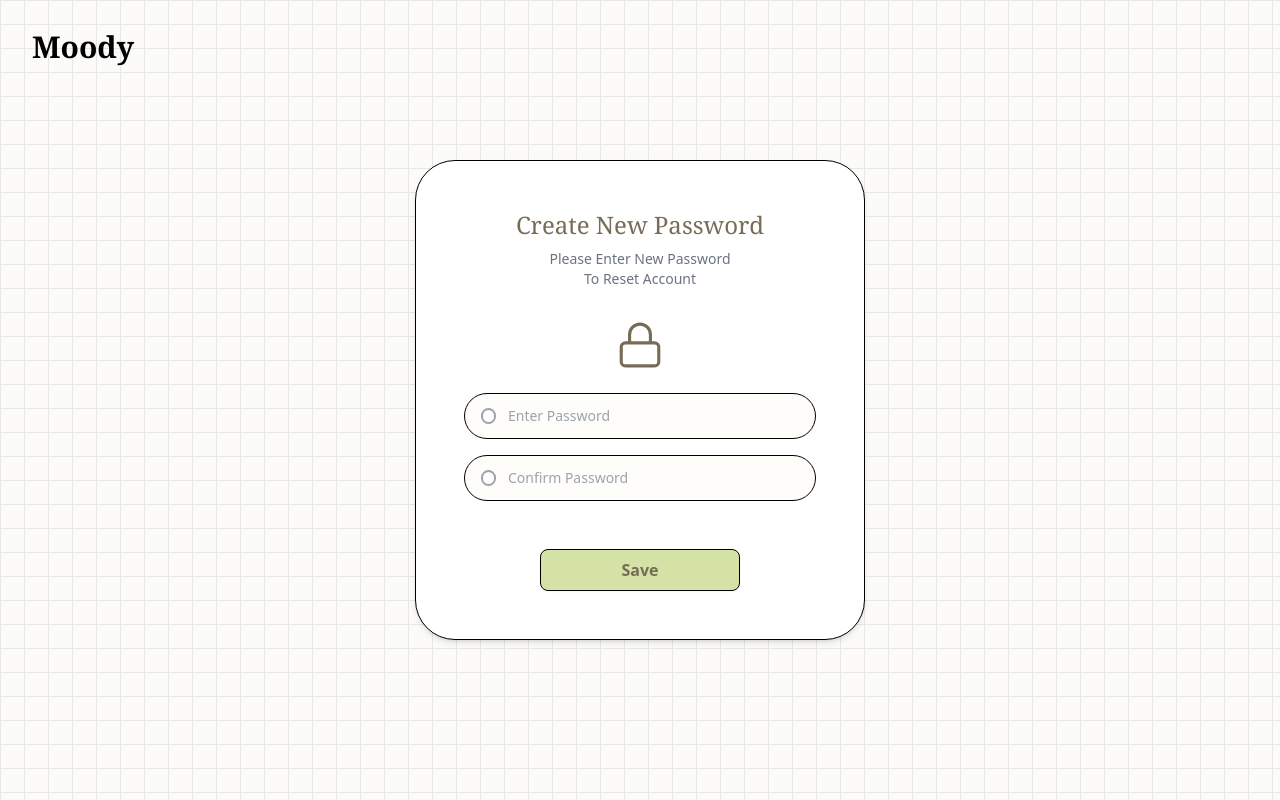
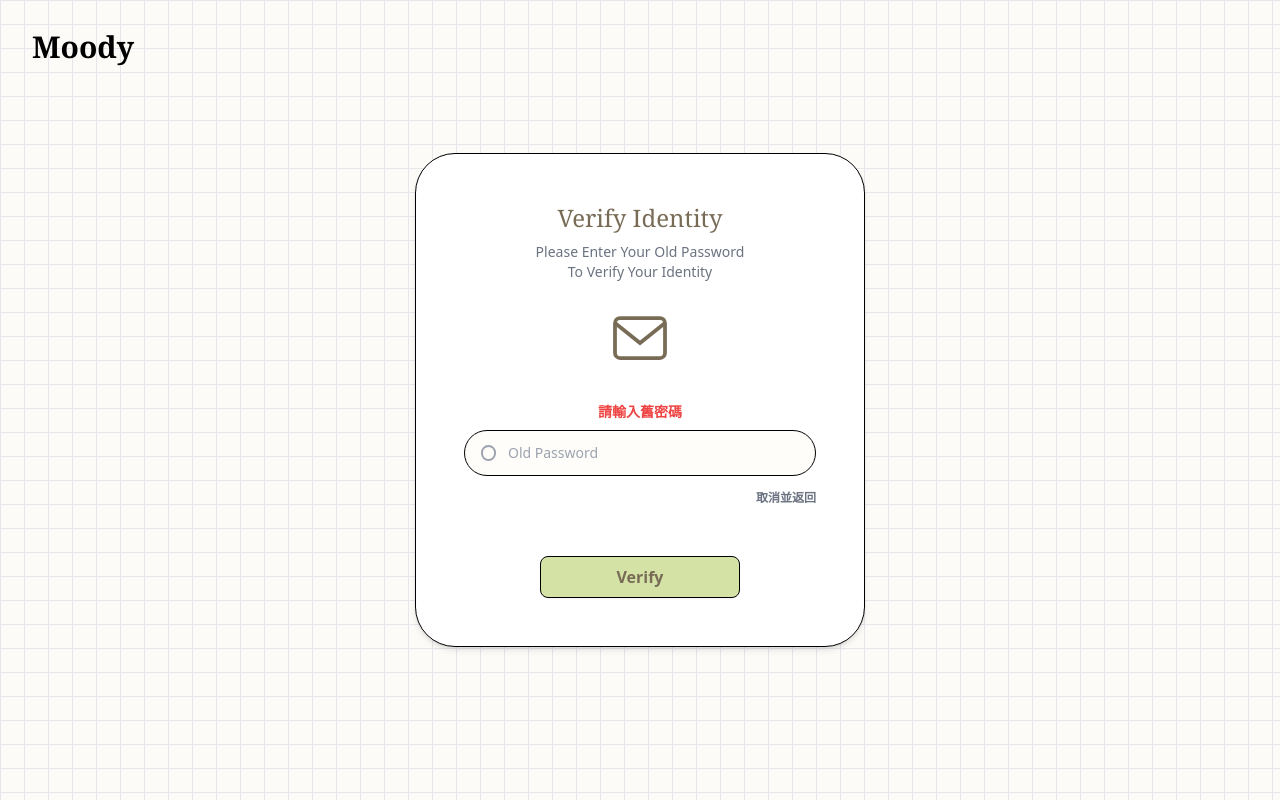
Before and after one commit to Zixin717/Moody-UI, a React (Vite) app: page /verify in a window 1280 px wide. Both pictures are taken after a click on the button "Verify". Built offline with nearby package versions, Linux system fonts and the light colour scheme.

Commit message:
密碼驗證

```diff
--- a/src/VerifyPage.jsx
+++ b/src/VerifyPage.jsx
@@ -4,23 +4,92 @@ import { Link, useNavigate } from 'react-router-dom';
 const VerifyPage = () => {
   const navigate = useNavigate();
 
-  // 核心變數 -> 用 step 來控制現在顯示哪一個畫面
-  // 1: 輸入舊密碼確定為本人操作
-  // 2: 新密碼更動畫面
+  // 1. 畫面狀態控制
   const [step, setStep] = useState(1);
+  const [errorMsg, setErrorMsg] = useState(""); // 顯示錯誤訊息用
 
-  // 模擬各個步驟的點擊動作
-  const handleVerifyOldPassword = () => setStep(2);
+  // 2. 表單輸入狀態
+  const [oldPassword, setOldPassword] = useState("");
+  const [newPassword, setNewPassword] = useState("");
+  const [confirmPassword, setConfirmPassword] = useState("");
 
-  // 修正：把函數名稱改為 handleSavePassword 讓底下按鈕找得到！
-  const handleSavePassword = () => {
-    alert("密碼修改成功！請重新登入。");
-    navigate('/login');
+  // 測試：假設目前的登入使用者 ID，實務上通常從 localStorage 或 Context 取出)
+  const currentUserId = 1;
+
+  // ==========================================
+  // Step 1: 驗證舊密碼 (打給 C# 後端)
+  // ==========================================
+  const handleVerifyOldPassword = async () => {
+    setErrorMsg("");
+    if (!oldPassword) {
+      setErrorMsg("請輸入舊密碼");
+      return;
+    }
+
+    try {
+      // 向 C# 後端發送驗證請求
+      // 注意：這裡的 URL 取決於組員 C# API 的路由設計
+      const response = await fetch('https://localhost:7247/api/Auth/VerifyPassword', {
+        method: 'POST',
+        headers: { 'Content-Type': 'application/json' },
+        body: JSON.stringify({
+          userId: currentUserId,
+          password: oldPassword
+        })
+      });
+
+      if (response.ok) {
+        // 驗證成功，進入第二步
+        setStep(2);
+      } else {
+        setErrorMsg("舊密碼錯誤，請重新輸入。");
+      }
+    } catch (error) {
+      console.error("驗證失敗:", error);
+      setErrorMsg("伺服器連線異常。");
+    }
+  };
+
+  // ==========================================
+  // Step 2: 儲存新密碼 (打給 C# 後端)
+  // ==========================================
+  const handleSavePassword = async () => {
+    setErrorMsg("");
+    if (!newPassword || !confirmPassword) {
+      setErrorMsg("密碼欄位不能為空");
+      return;
+    }
+    if (newPassword !== confirmPassword) {
+      setErrorMsg("兩次輸入的新密碼不一致");
+      return;
+    }
+
+    try {
+      // 向 C# 後端發送變更密碼請求
+      const response = await fetch('https://localhost:7247/api/Auth/ChangePassword', {
+        method: 'POST',
+        headers: { 'Content-Type': 'application/json' },
+        body: JSON.stringify({
+          userId: currentUserId,
+          oldPassword: oldPassword, // 通常需要再傳一次舊密碼確保安全
+          newPassword: newPassword
+        })
+      });
+
+      if (response.ok) {
+        alert("密碼修改成功！請重新登入。");
+        navigate('/login');
+      } else {
+        setErrorMsg("密碼修改失敗，請稍後再試。");
+      }
+    } catch (error) {
+      console.error("修改失敗:", error);
+      setErrorMsg("伺服器連線異常。");
+    }
   };
 
   return (
     <>
-      {/* 淡入動畫 */}
       <style>{`
         @keyframes fadeIn { from { opacity: 0; transform: translateY(10px); } to { opacity: 1; transform: translateY(0); } }
         .animate-fade-in { animation: fadeIn 0.4s ease-out forwards; }
@@ -28,35 +97,39 @@ const VerifyPage = () => {
 
       <div className="min-h-screen bg-[#FDFBF7] bg-[linear-gradient(to_right,#e5e7eb_1px,transparent_1px),linear-gradient(to_bottom,#e5e7eb_1px,transparent_1px)] bg-[size:24px_24px] flex flex-col items-center justify-center font-sans">
 
-        {/* 左上角 Logo 回首頁 */}
         <div className="absolute top-6 left-8">
           <Link to="/home" className="text-[30px] text-moBlack font-bold font-serif hover:text-moAzure transition-colors">Moody</Link>
         </div>
 
-        {/* 修改密碼共用卡片 start */}
         <div className="bg-white border border-moBlack rounded-[2.5rem] p-12 flex flex-col items-center shadow-md w-[450px] min-h-[450px] transition-all duration-300">
 
           {/* =========================================
-              Step 1：輸入舊密碼驗證身份
+              Step 1 畫面
           ========================================= */}
           {step === 1 && (
             <div className="flex flex-col items-center w-full animate-fade-in">
               <h2 className="text-2xl font-serif text-moBrown mb-2">Verify Identity</h2>
               <p className="text-sm text-gray-500 text-center mb-8">Please Enter Your Old Password<br/>To Verify Your Identity</p>
 
-              {/* 信封圖示 */}
               <div className="w-16 h-12 flex items-center justify-center mb-10">
                  <svg width="60" viewBox="0 0 24 24" fill="none" stroke="#786C56" strokeWidth="1.5"><rect x="2" y="4" width="20" height="16" rx="2" /><polyline points="2 6 12 14 22 6" /></svg>
               </div>
 
-              {/* Password 輸入框 */}
+              {/* 錯誤提示訊息區塊 */}
+              {errorMsg && <div className="text-red-500 text-sm font-bold mb-2">{errorMsg}</div>}
+
               <div className="w-full flex flex-col gap-2 mb-4">
                 <div className="flex items-center bg-moCream/30 border border-moBlack rounded-full px-4 py-3 focus-within:border-moAzure focus-within:ring-2 focus-within:ring-moAzure/20 transition-all">
                   <span className="w-4 h-4 border-2 border-gray-400 rounded-full mr-3"></span>
-                  <input type="password" placeholder="Old Password" className="w-full bg-transparent outline-none text-sm text-gray-700" />
+                  <input
+                    type="password"
+                    placeholder="Old Password"
+                    value={oldPassword}
+                    onChange={(e) => setOldPassword(e.target.value)}
+                    className="w-full bg-transparent outline-none text-sm text-gray-700"
+                  />
                 </div>
                 <div className="text-right">
-                  {/* 修正：改成用 Link 導回設定頁，體驗更好 */}
                   <Link to="/profile" className="text-xs font-bold text-gray-500 hover:text-moOlive transition-colors">取消並返回</Link>
                 </div>
               </div>
@@ -68,7 +141,7 @@ const VerifyPage = () => {
           )}
 
           {/* =========================================
-              Step 2：設定新密碼
+              Step 2 畫面
           ========================================= */}
           {step === 2 && (
             <div className="flex flex-col items-center w-full animate-fade-in">
@@ -76,21 +149,33 @@ const VerifyPage = () => {
               <p className="text-sm text-gray-500 text-center mb-8">Please Enter New Password<br/>To Reset Account</p>
 
               <div className="w-16 h-12 flex items-center justify-center mb-6">
-                 {/* 鎖頭圖示 */}
                  <svg width="50" viewBox="0 0 24 24" fill="none" stroke="#786C56" strokeWidth="1.5"><rect x="3" y="11" width="18" height="11" rx="2" /><path d="M7 11V7a5 5 0 0 1 10 0v4" /></svg>
               </div>
 
+              {/* 錯誤提示訊息區塊 */}
+              {errorMsg && <div className="text-red-500 text-sm font-bold mb-2">{errorMsg}</div>}
+
               <div className="w-full flex flex-col gap-4 mb-4">
-                {/* 密碼輸入框 1 */}
                 <div className="flex items-center bg-moCream/30 border border-moBlack rounded-full px-4 py-3 focus-within:border-moAzure focus-within:ring-2 focus-within:ring-moAzure/20 transition-all">
                   <span className="w-4 h-4 border-2 border-gray-400 rounded-full mr-3"></span>
-                  <input type="password" placeholder="Enter Password" className="w-full bg-transparent outline-none text-sm text-gray-700" />
+                  <input
+                    type="password"
+                    placeholder="Enter Password"
+                    value={newPassword}
+                    onChange={(e) => setNewPassword(e.target.value)}
+                    className="w-full bg-transparent outline-none text-sm text-gray-700"
+                  />
                 </div>
 
-                {/* 密碼輸入框 2 */}
                 <div className="flex items-center bg-moCream/30 border border-moBlack rounded-full px-4 py-3 focus-within:border-moAzure focus-within:ring-2 focus-within:ring-moAzure/20 transition-all">
                   <span className="w-4 h-4 border-2 border-gray-400 rounded-full mr-3"></span>
-                  <input type="password" placeholder="Confirm Password" className="w-full bg-transparent outline-none text-sm text-gray-700" />
+                  <input
+                    type="password"
+                    placeholder="Confirm Password"
+                    value={confirmPassword}
+                    onChange={(e) => setConfirmPassword(e.target.value)}
+                    className="w-full bg-transparent outline-none text-sm text-gray-700"
+                  />
                 </div>
               </div>
 
@@ -100,7 +185,7 @@ const VerifyPage = () => {
             </div>
           )}
 
-        </div> {/* 修改密碼共用卡片 end */}
+        </div>
       </div>
     </>
   );
```
Also changed, not shown: Catch.txt.
